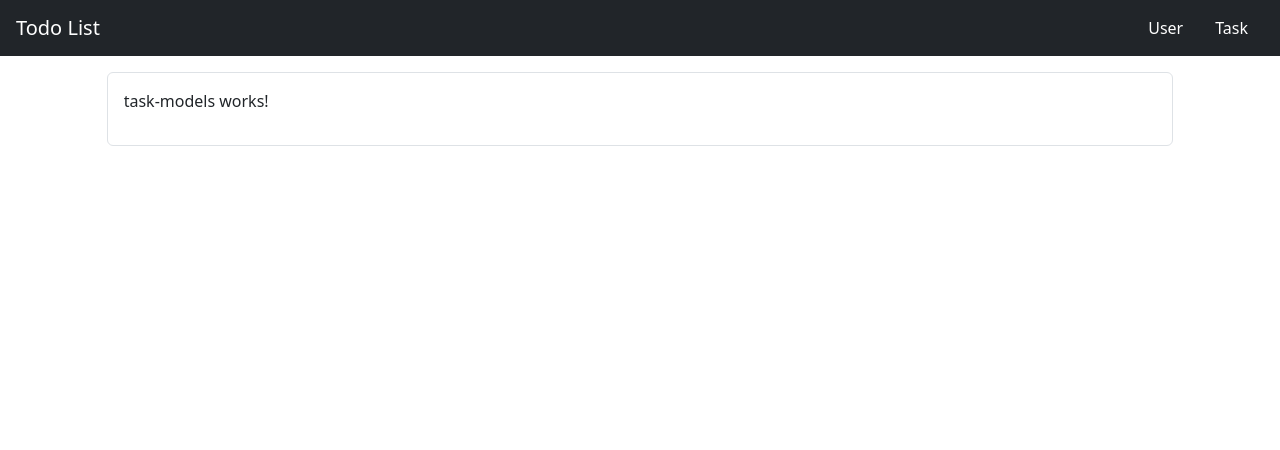
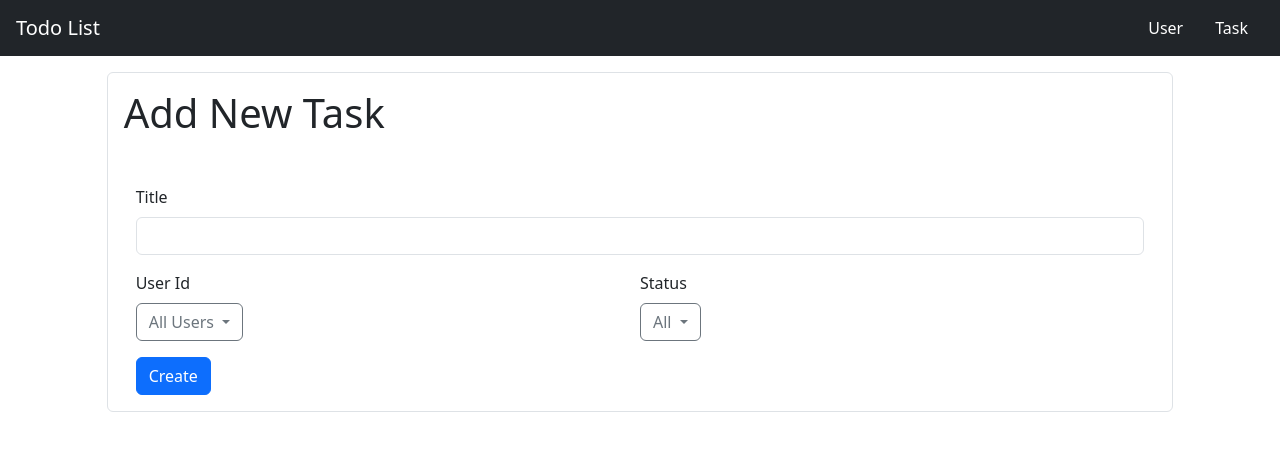
Before and after one commit to skdharsha/api-integration, an Angular app: page /task-add in a window 1280 px wide. Shown: the top 450 px of the page. Built offline with nearby package versions, Linux system fonts and the light colour scheme.

Commit message:
feat: Enhance task management UI and functionality with task creation and user selection

```diff
--- a/src/app/task-models/task-models.component.html
+++ b/src/app/task-models/task-models.component.html
@@ -1 +1,56 @@
-<p>task-models works!</p>
+<h1>Add New Task </h1>
+
+<div class="container mt-5">
+    <form (ngSubmit)="createTask()">
+
+        <div class="mb-3">
+            <label for="name" class="form-label">Title</label>
+            <input type="text" id="name" class="form-control" name="name" [(ngModel)]="newTask.title" required />
+        </div>
+
+        <div class="mb-3 d-flex">
+            <div class="col">
+                <label for="avatar" class="form-label">User Id</label>
+                <div class="dropdown">
+                    <button class="btn btn-outline-secondary dropdown-toggle" type="button" data-bs-toggle="dropdown">
+                        {{ selectedUserId === 'all' ? 'All Users' : 'User ' + selectedUserId }}
+                    </button>
+                    <ul class="dropdown-menu">
+                        <li><a class="dropdown-item" (click)="selectUser('all')">All</a></li>
+                        <li *ngFor="let user of ">
+                            <a class="dropdown-item" (click)="selectUser('all')">User {{ user }}</a>
+                        </li>
+                    </ul>
+                </div>
+            </div>
+
+            <div class="col">
+                <label for="avatar" class="form-label">Status</label>
+                <div class="dropdown">
+                    <button class="btn btn-outline-secondary dropdown-toggle" type="button" data-bs-toggle="dropdown">
+                        {{
+                        selectedStatus === 'all' ? 'All' :
+                        selectedStatus === 'completed' ? 'Completed' : 'Not Completed'
+                        }}
+                    </button>
+                    <ul class="dropdown-menu">
+                        <li><a class="dropdown-item" (click)="selectStatus('all')">All</a></li>
+                        <li><a class="dropdown-item" (click)="selectStatus('completed')">Completed</a></li>
+                        <li><a class="dropdown-item" (click)="selectStatus('not')">Not Completed</a></li>
+                    </ul>
+                </div>
+            </div>
+
+
+        </div>
+
+        <div>
+            <button type="submit" class="btn btn-primary">
+                Create
+            </button>
+        </div>
+
+
+
+    </form>
+</div>
--- a/src/app/task-models/task-models.component.ts
+++ b/src/app/task-models/task-models.component.ts
@@ -1,11 +1,69 @@
-import { Component } from '@angular/core';
+import { Component, Input, OnInit } from '@angular/core';
+import { Task, UserServiceService } from '../user-service.service';
+import { ActivatedRoute, Router } from '@angular/router';
+import { CommonModule } from '@angular/common';
+import { FormsModule } from '@angular/forms';
 
 @Component({
   selector: 'app-task-models',
-  imports: [],
+  imports: [CommonModule, FormsModule],
   templateUrl: './task-models.component.html',
   styleUrl: './task-models.component.css'
 })
-export class TaskModelsComponent {
+export class TaskModelsComponent implements OnInit {
+
+  // userIDs : number [] = [];
+  @Input() userIds: number[] = [];
+
+
+  newTask: Partial<Task> = {
+    title: '',
+    userId: +'',
+    completed: false,
+  }
+
+  taskId!: number;
+  isView: boolean = false;
+  selectedStatus: 'all' | 'completed' | 'not' = 'all';
+  selectedUserId: number | 'all' = 'all';
+
+  constructor(private userService: UserServiceService, private router: Router, private route: ActivatedRoute,) { }
+
+  ngOnInit(): void {
+    console.log(this.userIds);
+  }
+
+  createTask() {
+    // const postTask = this.newTask;
+
+    //   this.userService.addNewTask(postTask).subscribe(
+    //     (res) => {
+    //       console.log( 'task created ',res);
+    //       this.newTask = {
+    //         title : '',
+    //         userId : +'',
+    //         completed : false,
+    //       };
+    //       this.router.navigate(['/task-view']);
+    //     },
+    //     (error) => {
+    //       console.error(error);
+    //     }
+    //   )
+  }
+
+  selectStatus(status: 'all' | 'completed' | 'not') {
+    this.selectedStatus = status;
+    if (this.selectedStatus == 'all' || this.selectedStatus == 'not') {
+      this.newTask.completed = false;
+    } else {
+      this.newTask.completed = true;
+    }
+
+  }
+
+  selectUser(userId: number | 'all') {
+    this.selectedUserId = userId;
+  }
 
 }
--- a/src/app/task-view/task-view.component.html
+++ b/src/app/task-view/task-view.component.html
@@ -36,11 +36,10 @@
         <div class="col d-flex gap-1">
             <input type="text" class="form-control" placeholder="Search by title, date, or user ID"
                 [(ngModel)]="searchText" (input)="filterTasks()" />
-            <!-- <button class="btn btn-outline-secondary" type="button" (click)="filterTasks()">Search</button> -->
         </div>
 
         <div class="col">
-            <button class="btn btn-primary" type="button">Add</button>
+            <button class="btn btn-primary" type="button" (click)="addTask()">Add</button>
         </div>
     </div>
 
@@ -69,14 +68,14 @@
 
                         <div class="d-flex gap-2 ms-3">
                             <button class="btn btn-sm btn-outline-primary" title="Edit Task"
-                                (click)="openEditTask(task)">
+                                (click)="editTask(task.id)">
                                 <i class="bi bi-pencil"></i>
                             </button>
                             <button class="btn btn-sm btn-outline-danger" title="Delete Task"
                                 (click)="deleteTask(task.id)">
                                 <i class="bi bi-trash3"></i>
                             </button>
-                            <button class="btn btn-sm btn-outline-info" title="View Task" (click)="openViewTask(task)">
+                            <button class="btn btn-sm btn-outline-info" title="View Task" (click)="viewTask(task.id)">
                                 <i class="bi bi-eye"></i>
                             </button>
                         </div>
@@ -92,49 +91,3 @@
         <p class="text-center text-muted">No tasks found.</p>
     </ng-template>
 </div>
-
-
-<!-- Edit/View Modal -->
-<div class="modal fade show d-block" tabindex="-1" role="dialog" *ngIf="selectedTask">
-    <div class="modal-dialog modal-lg" role="document">
-        <div class="modal-content">
-            <div class="modal-header">
-                <h5 class="modal-title">
-                    {{ isViewMode ? 'View Task' : 'Edit Task' }}
-                </h5>
-                <button type="button" class="btn-close" (click)="closeModal()"></button>
-            </div>
-            <div class="modal-body">
-                <form>
-                    <div class="mb-3">
-                        <label class="form-label">Title</label>
-                        <input class="form-control" [(ngModel)]="selectedTask.title" name="title"
-                            [readonly]="isViewMode" />
-                    </div>
-                    <div class="mb-3">
-                        <label class="form-label">User ID</label>
-                        <input class="form-control" [(ngModel)]="selectedTask.userId" name="userId"
-                            [readonly]="isViewMode" />
-                    </div>
-                    <div class="form-check mb-3">
-                        <input class="form-check-input" type="checkbox" id="completedCheck"
-                            [(ngModel)]="selectedTask.completed" name="completed" [disabled]="isViewMode" />
-                        <label class="form-check-label" for="completedCheck">
-                            Completed
-                        </label>
-                    </div>
-                </form>
-            </div>
-            <div class="modal-footer" *ngIf="isEditMode">
-                <button type="button" class="btn btn-secondary" (click)="closeModal()">Cancel</button>
-                <!-- <button type="button" class="btn btn-success" (click)="saveTask()">Save</button> -->
-            </div>
-            <div class="modal-footer" *ngIf="isViewMode">
-                <button type="button" class="btn btn-outline-secondary" (click)="closeModal()">Close</button>
-            </div>
-        </div>
-    </div>
-</div>
-
-<!-- Modal backdrop -->
-<div class="modal-backdrop fade show" *ngIf="selectedTask"></div>
--- a/src/app/task-view/task-view.component.ts
+++ b/src/app/task-view/task-view.component.ts
@@ -24,25 +24,6 @@ export class TaskViewComponent implements OnInit {
   isAddMode: boolean = false;
   isViewMode: boolean = false;
   isEditMode: boolean = false;
-
-  openViewTask(task: Task) {
-    this.selectedTask = { ...task };
-    this.isViewMode = true;
-    this.isEditMode = false;
-  }
-
-  openEditTask(task: Task) {
-    this.selectedTask = { ...task };
-    this.isEditMode = true;
-    this.isViewMode = false;
-  }
-
-
-  closeModal() {
-    this.selectedTask = null;
-    this.isViewMode = false;
-    this.isEditMode = false;
-  }
 
   constructor(private userservice: UserServiceService, private router: Router) { }
 
@@ -94,26 +75,16 @@ export class TaskViewComponent implements OnInit {
   }
 
 
-  // saveTask() {
-  //   if (!this.selectedTask) return;
-  //   if (this.isAddMode) {
 
-  //     this.userservice.addNewTask(this.newTask)
+  addTask() {
+    this.router.navigate(['/task-add']);
 
-  //   } else {
+  }
 
-  //     this.userservice.editTask(this.selectedTask.userId, this.selectedTask.id, this.selectedTask).subscribe(
-  //       () => {
-  //         console.log('Task updated successfully');
-  //         this.getTasks();
-  //         this.closeModal();
-  //       },
-  //       (error) => console.error(error)
-  //     );
-  //   }
 
-  // }
-
+  editTask(taskId: number) {
+    this.router.navigate(['/task-edit', taskId]);
+  }
 
   deleteTask(taskId: number) {
     this.userservice.deleteTask(taskId).subscribe(
@@ -126,4 +97,9 @@ export class TaskViewComponent implements OnInit {
       }
     );
   }
+
+  viewTask(taskId: number) {
+    this.router.navigate(['/task-view', taskId]);
+
+  }
 }
--- a/src/app/user-add/user-add.component.ts
+++ b/src/app/user-add/user-add.component.ts
@@ -17,6 +17,7 @@ export class UserAddComponent implements OnInit {
     name: '',
     avatar: ''
   };
+
   userId !: number;
   isViewMode: boolean = false;
 
@@ -46,7 +47,7 @@ export class UserAddComponent implements OnInit {
     if (!this.userId) {
       const postUser = {
         ...this.newUser,
-        createdAt: new Date().toISOString(),
+
       }
 
       this.userService.addNewUser(postUser).subscribe(
--- a/src/app/user-service.service.ts
+++ b/src/app/user-service.service.ts
@@ -55,6 +55,10 @@ export class UserServiceService {
     return this.http.get<Task[]>(this.taskUrl);
   }
 
+  getTaskById(taskId : number, userId : number) : Observable<any>{
+    return this.http.get(`${this.taskUrl}/${userId}/${taskId}`)
+  }
+
   addNewTask(task: Task): Observable<any> {
     return this.http.post(this.taskUrl, task);
   }
```
